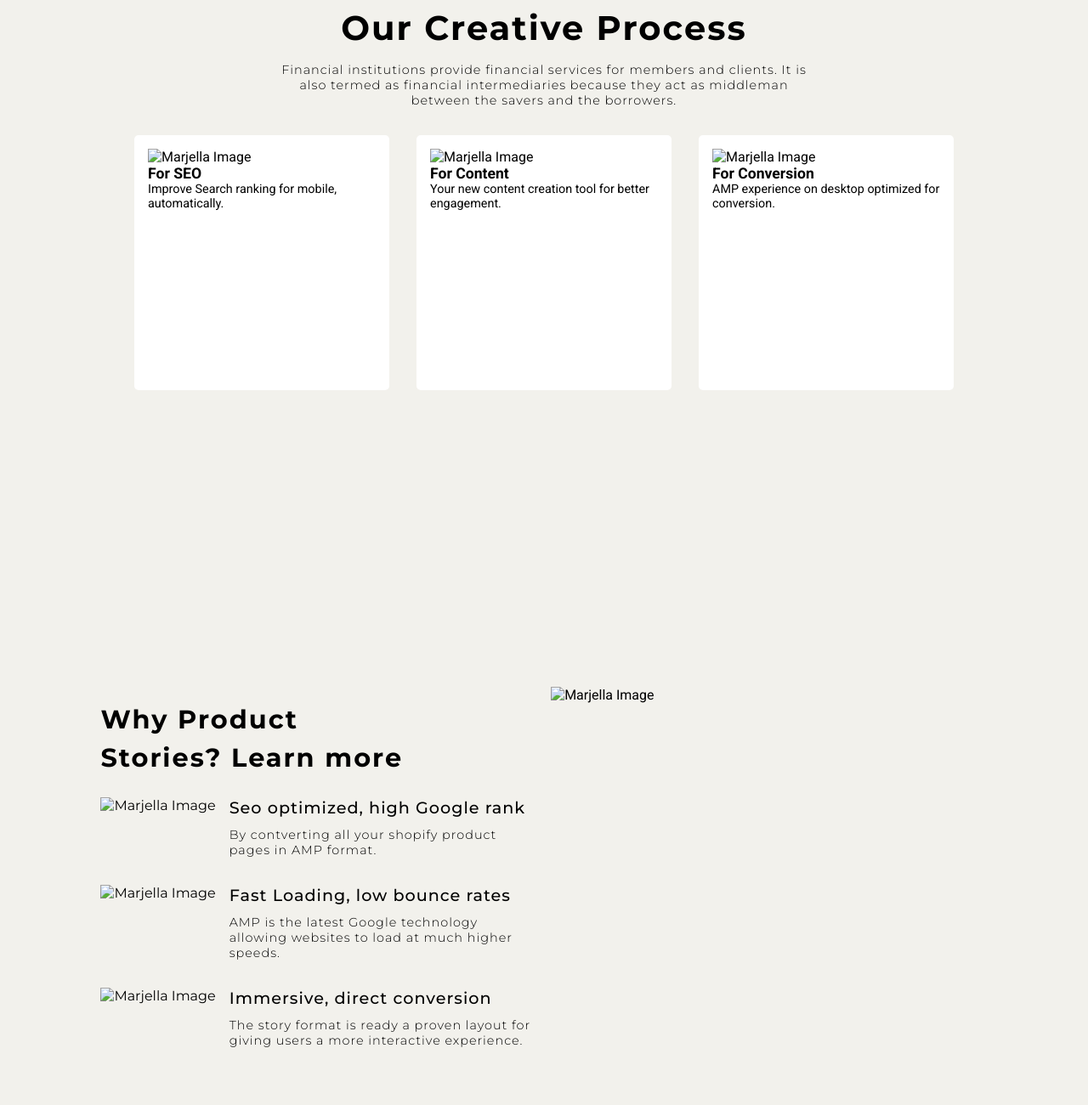
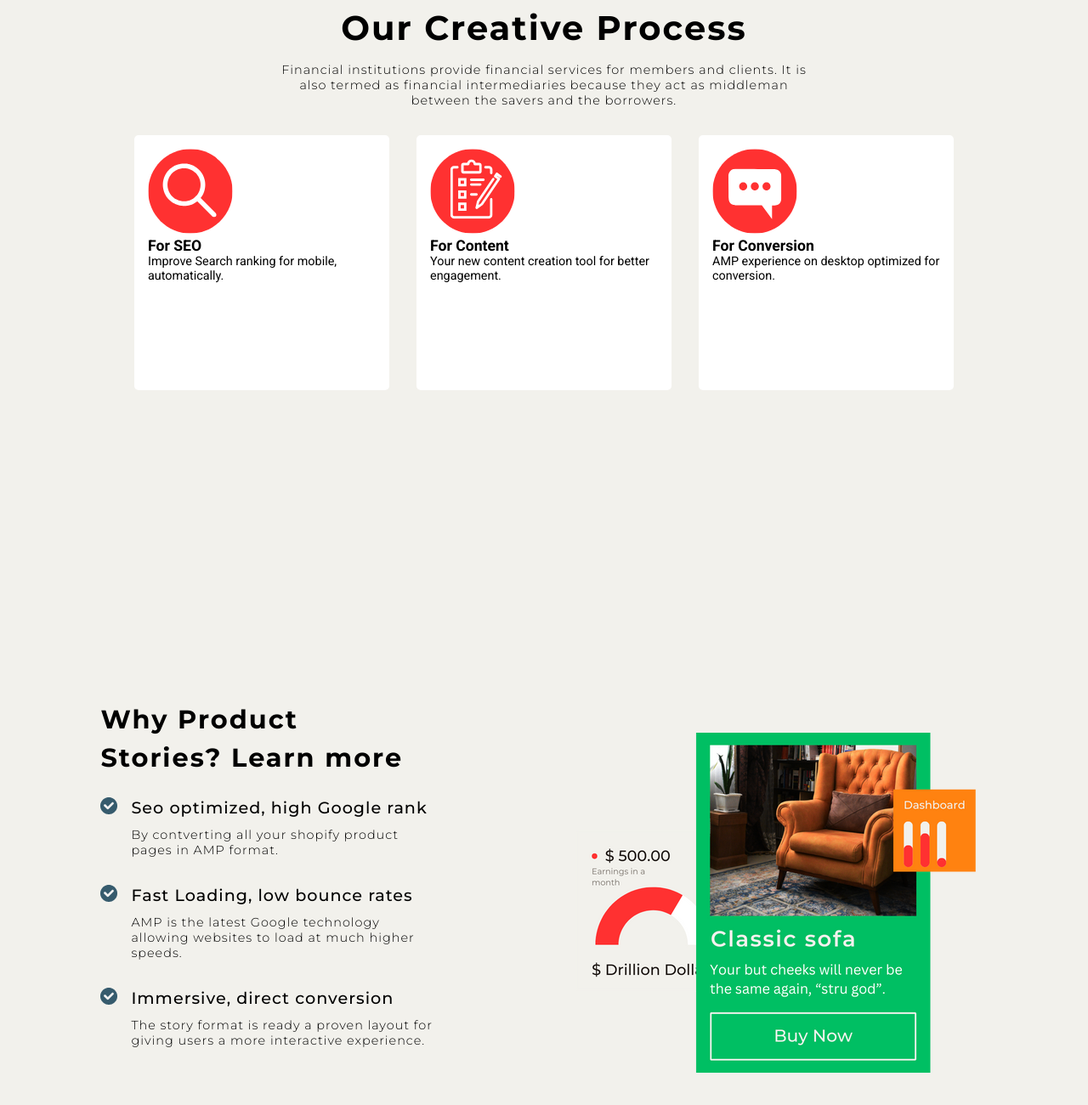
Before and after one commit to PGK16POWERS/marjServ1, a website: page public/index.html in a window 1280 px wide. Shown: the part 1410-2710 px from the top of the page at 85% size. Drawn offline with Linux system fonts and the light colour scheme.

Commit message:
done4daday

```diff
--- a/public/index.html
+++ b/public/index.html
@@ -61,7 +61,7 @@
         </div>
 
         <div class="hs-right-div">
-            <img src="" alt="Marjella Image" class="hs-image">
+            <img src="assets/hero/hero-sect.png" alt="Marjella Image" class="hs-image">
         </div>
     </section>
 
@@ -77,7 +77,7 @@
         </div>
 
         <div class="os-center-div">
-            <img src="" alt="Marjella Image" class="os-img">
+            <img src="assets/os/os-services.png" alt="Marjella Image" class="os-img">
         </div>
 
         <div class="os-right-div">
@@ -110,17 +110,17 @@
 
         <div class="ocp-div-parent">
             <div class="ocp-div-child">
-                <img src="" alt="Marjella Image" class="ocp-img">
+                <img src="assets/ocp/searchIcon.svg" alt="Marjella Image" class="ocp-img">
                 <h4>For SEO</h4>
                 <p>Improve Search ranking for mobile, automatically.</p>
             </div>
             <div class="ocp-div-child">
-                <img src="" alt="Marjella Image" class="ocp-img">
+                <img src="assets/ocp/formIcon.svg" alt="Marjella Image" class="ocp-img">
                 <h4>For Content</h4>
                 <p>Your new content creation tool for better engagement.</p>
             </div>
             <div class="ocp-div-child">
-                <img src="" alt="Marjella Image" class="ocp-img">
+                <img src="assets/ocp/convIcon.svg" alt="Marjella Image" class="ocp-img">
                 <h4>For Conversion</h4>
                 <p>AMP experience on desktop optimized for conversion.</p>
             </div>
@@ -134,7 +134,7 @@
 
             <div class="wu-div-parent">
                 <div class="wu-div-reas">
-                    <img src="" alt="Marjella Image" class="small-icon">
+                    <img src="assets/whyus/correctIcon.svg" alt="Marjella Image" class="small-icon">
                     <div class="wdr-cont-div">
                         <h4>Seo optimized, high Google rank</h4>
                         <p>
@@ -143,7 +143,7 @@
                     </div>
                 </div>
                 <div class="wu-div-reas">
-                    <img src="" alt="Marjella Image" class="small-icon">
+                    <img src="assets/whyus/correctIcon.svg" alt="Marjella Image" class="small-icon">
                     <div class="wdr-cont-div">
                         <h4>Fast Loading, low bounce rates</h4>
                         <p>
@@ -152,7 +152,7 @@
                     </div>
                 </div>
                 <div class="wu-div-reas">
-                    <img src="" alt="Marjella Image" class="small-icon">
+                    <img src="assets/whyus/correctIcon.svg" alt="Marjella Image" class="small-icon">
                     <div class="wdr-cont-div">
                         <h4>Immersive, direct conversion</h4>
                         <p>
@@ -163,13 +163,13 @@
             </div>
         </div>
         <div class="wu-div-right">
-            <img src="" alt="Marjella Image" class="wu-img">
+            <img src="assets/whyus/whyus.png" alt="Marjella Image" class="wu-img">
         </div>
     </section>
 
     <section id="creative-intel">
         <div class="ci-div-left">
-            <img src="" alt="Marjella Image" class="ci-img">
+            <img src="assets/creatintel/creativeIntel.png" alt="Marjella Image" class="ci-img">
         </div>
         <div class="ci-div-right">
             <h4>CREATIVE INTELLIGENCE</h4>
--- a/public/styl.css
+++ b/public/styl.css
@@ -89,6 +89,12 @@ nav ul {
     width: 100%
 }
 
+.hs-right-div {
+    display: flex;
+    justify-content: center;
+    align-items: center;
+}
+
 .hs-left-div {
     display: flex;
     justify-content: center;
@@ -147,6 +153,10 @@ nav ul {
     letter-spacing: 1px;
     font-weight: 300;
     color: rgb(129, 129, 129);
+}
+
+.hs-image {
+    width: 500px;
 }
 /**** HERO-SECTION ****/
 
@@ -281,6 +291,7 @@ nav ul {
 
 .ocp-img {
     position: relative;
+    width: 100px
 }
 
 .ocp-div-child h4 {
@@ -310,6 +321,12 @@ nav ul {
     display: flex;
     flex-direction: column;
     align-items: flex-start;
+}
+
+.wu-div-right {
+    display: flex;
+    align-items: center;
+    justify-content: center;
 }
 
 .wu-div-left {
@@ -352,6 +369,10 @@ nav ul {
     font-size: 0.9em;
     font-weight: 300;
     letter-spacing: 1px;
+}
+
+.small-icon {
+    width: 20px
 }
 
 /**** WHY US SECTION *****/
@@ -402,4 +423,8 @@ nav ul {
     font-weight: 300;
     letter-spacing: 1px;
 }
+
+.ci-img {
+    width: 90%
+}
 /**** CREATIVE INTEL SECTION ****/
```
